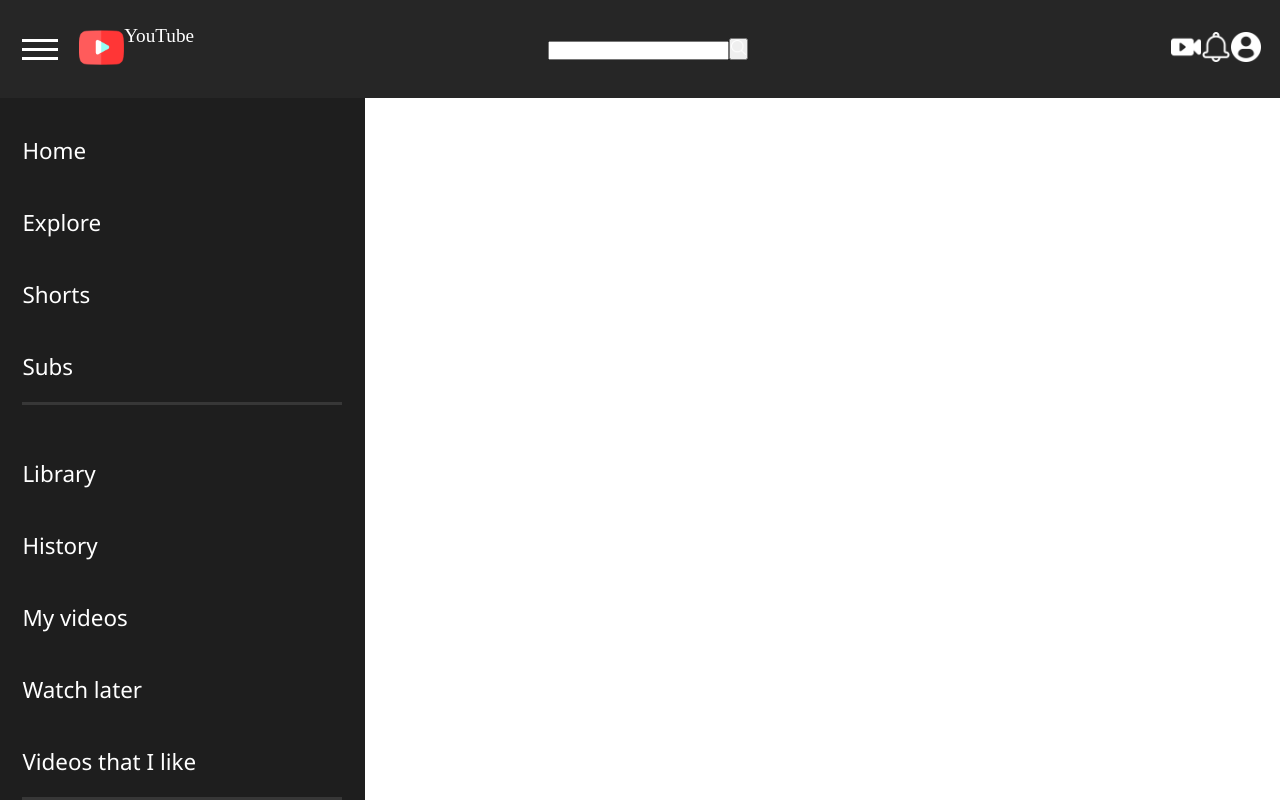
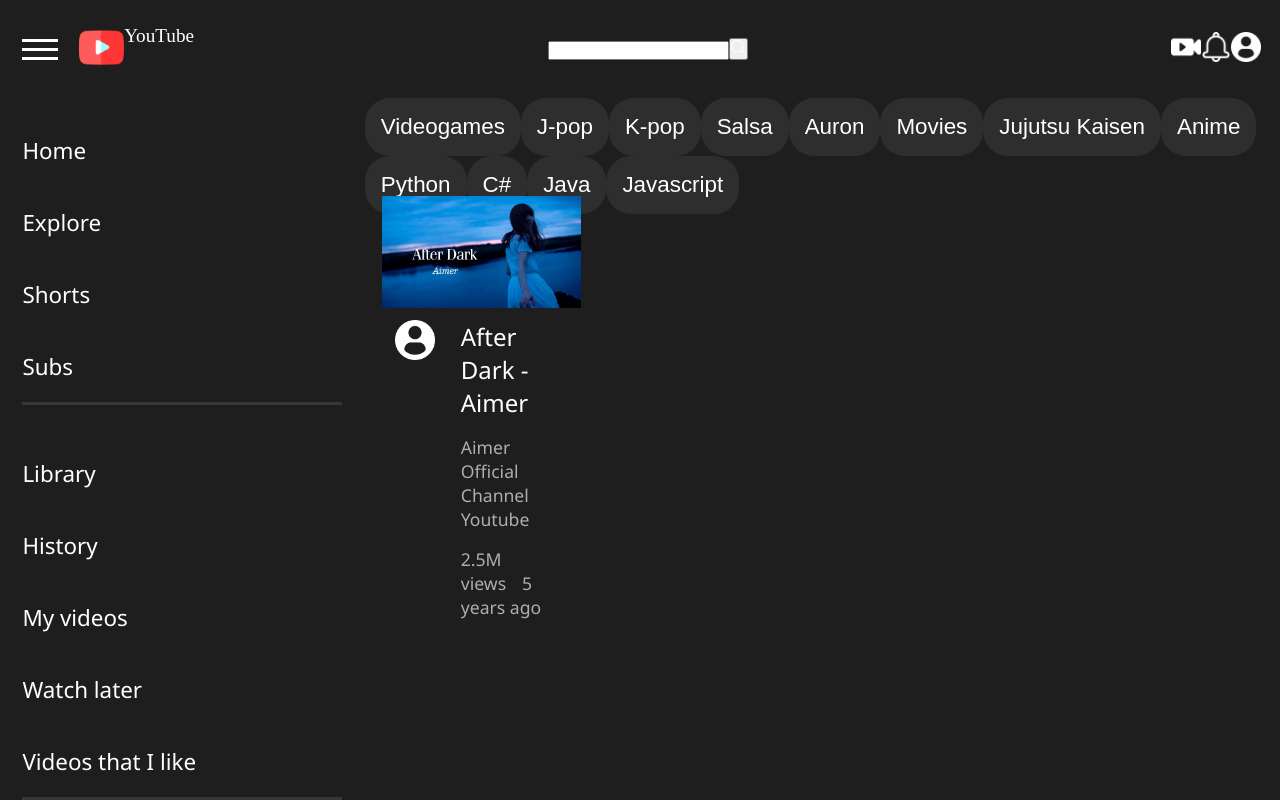
Before and after one commit to alexis1179/youtube-home, a React (Create React App) app: page / in a window 1280 px wide. Shown: the top 800 px of the page. Built offline with nearby package versions, Linux system fonts and the light colour scheme.

Commit message:
Themes bar & Videos structure was added

```diff
--- a/src/App.css
+++ b/src/App.css
@@ -13,7 +13,7 @@
 
 .App-header{
   width: 100%;
-  background-color: rgb(38, 38, 38);
+  background-color: #1e1e1e;
   color: #ffffff;
   padding: 1.2rem;
   box-sizing: border-box;
@@ -82,12 +82,15 @@
 .App-body{
   width: 100%;
   min-height: 90vh;
+  display: flex;
 }
 
 .body-aside{
   width: 20rem;
   background-color: #1e1e1e;
   padding: 0 1.4rem;
+  flex-shrink: 0;
+
 }
 
 .aside-section{
@@ -110,3 +113,24 @@
   font-size: 1.5rem;
   text-transform: uppercase;
 }
+
+.body-main{
+  flex: 1;
+  background-color: #1e1e1e;
+}
+
+/*Themes bar*/
+.body-themesBar{
+  width: 100%;
+  background-color: #1e1e1e;
+  height: 5rem;
+}
+
+.body-videos{
+  width: 100%;
+}
+
+.videos-box{
+  width: calc((100% - 20rem)/3);
+  padding: 1.1rem;
+}
--- a/src/App.js
+++ b/src/App.js
@@ -97,6 +97,7 @@
           <Options name="Suggests"></Options>
           </div>
         </div>
+        <div className="body-main">
           <div className="body-themesBar">
             <Themes name="Videogames"></Themes>
             <Themes name="J-pop"></Themes>
@@ -111,7 +112,8 @@
             <Themes name="Java"></Themes>
             <Themes name="Javascript"></Themes>
           </div>
-        <div className="body-main">
+          <div className="body-videos">
+            <div className='videos-box'>
               <Videos
                 name="afterdark"
                 title="After Dark - Aimer"
@@ -121,6 +123,8 @@
               </div>
             </div>
           </div>
+      </div>
+    </div>
   );
 }
 
--- a/src/components/Themes.js
+++ b/src/components/Themes.js
@@ -1,3 +1,4 @@
+import { ThemesCss } from "../css/Themes.css"
 
 export function Themes(props){
     return(
--- a/src/components/Videos.js
+++ b/src/components/Videos.js
@@ -1,25 +1,28 @@
-
-
+import { videosCss } from "../css/Videos.css"
 
 export function Videos(props){
     return (
-        <div className="container">
+        <div className="Videos-container">
             <div className="picture">
                 <img src={require('../resources/img-'+props.name+'.jpg')} alt={props.name} srcset="" />
             </div>
             <div className="description">
-                <div className="description-section sec1">
+                <div className="description-icon">
                     <img src={require('../resources/icon-user.png')} alt="" />
+                </div>
+                <div className="description-text">
+                    <div className="description-text-section sec1">
                         <div className="description-section-title">
                             {props.title}
                         </div>
                     </div>
-                <div className="description-section sec2">
+                    <div className="description-text-section sec2">
                         <div className="description-section-author">
                             {props.author}
                         </div>
-                    <div className="description-section-data">
-                        <span className='views'>{props.views}</span>
+                    </div>
+                    <div className="description-text-section data">
+                            <span className='views'>{props.views} views</span>
                             <span className='date'>{props.date}</span>
                         </div>
                 </div>
--- /dev/null
+++ b/src/css/Themes.css
@@ -0,0 +1,13 @@
+.theme-btn{
+    background-color: rgb(46, 46, 46);
+    border-radius: 25px;
+    border: none;
+    color: #fff;
+    font-size: 1.4rem;
+    padding: 1rem;
+    cursor: pointer;
+}
+
+.theme-btn label{
+    cursor: inherit;
+}
--- /dev/null
+++ b/src/css/Videos.css
@@ -0,0 +1,62 @@
+.Videos-container{
+    width: 100%;
+    display: flex;
+    flex-direction: column;
+    justify-content: stretch;
+    align-items: stretch;
+}
+
+.Videos-container .picture img{
+    width: 100%;
+}
+
+.Videos-container .description{
+    display: flex;
+    justify-content: stretch;
+}
+
+.Videos-container .description-icon{
+    width: auto;
+    padding: 0.5rem 0.8rem;
+}
+
+.Videos-container .description-icon img{
+    width: 2.5rem;
+}
+
+.Videos-container .description-text{
+    flex: 1;
+}
+
+.Videos-container .description-text .description-text-section{
+    font-family: 'Segoe UI', Tahoma, Geneva, Verdana, sans-serif;
+    padding: 0.5rem 0.8rem;
+}
+
+.Videos-container .description-text .sec1{
+    font-size: 1.5rem;
+    color: #fff;
+}
+
+.Videos-container .description-text .sec2,
+.Videos-container .description-text .data{
+    font-size: 1.1rem;
+    color: rgb(174, 174, 174);
+    text-align: start;
+}
+
+.Videos-container .description-text .data .views{
+    margin: 0 0.5rem 0 0;
+}
+
+.Videos-container .description-text .data .views::after{
+    content: '';
+    width: 5px;
+    height: 5px;
+    border-radius: 50%;
+    background-color: rgb(174, 174, 174);
+}
+
+.Videos-container .description-text .data .date{
+    margin: 0 0 0 0.5rem;
+}
```
Lines whose indentation alone changed are shown as unchanged.
